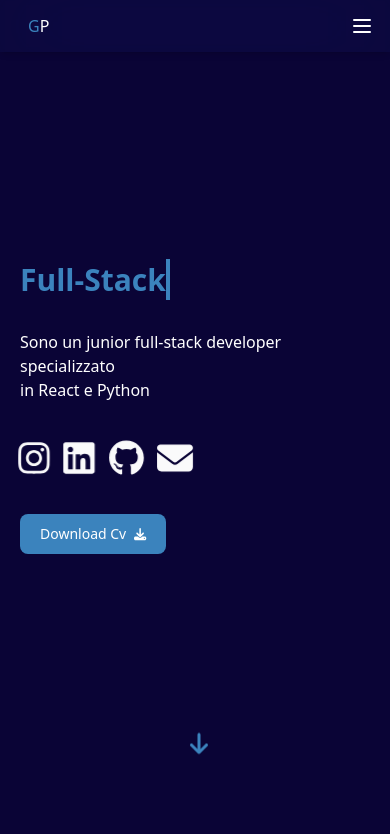
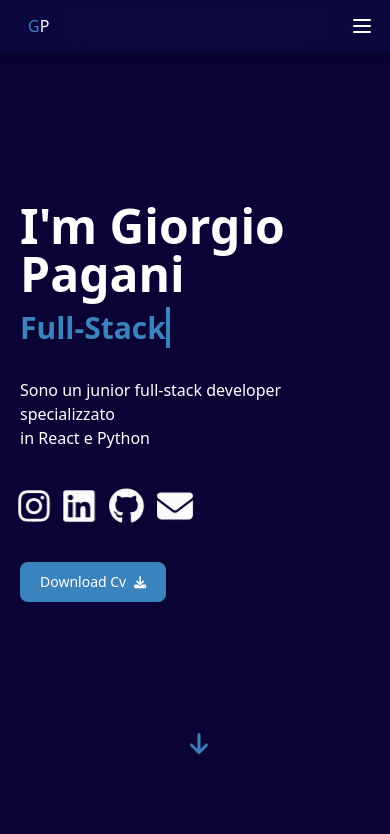
Before and after one commit to giorgiopagani17/Portfolio, a React (Vite) app: page / in a window 390 px wide. Shown: the top 834 px of the page. Built offline with nearby package versions, Linux system fonts and the light colour scheme.

Commit message:
Update HomeMobile.jsx

```diff
--- a/src/Mobile/HomeMobile.jsx
+++ b/src/Mobile/HomeMobile.jsx
@@ -94,6 +94,7 @@ const Home = () => {
       <div className="flex items-center justify-center custom-min-height gap-x-[10%] mt-[-2%]" itemProp="mainContentOfPage">
         <Card color="transparent" shadow={false} className="slide-in-left">
           <CardBody className="mb-6 pl-5 text-white md:text-center">
+            <h1><strong className="text-white text-5xl md:text-7xl lg:text-8xl">I'm Giorgio Pagani</strong></h1>
             <h2 className="mt-3 h-7"><strong id="text" className="text-[#3b83bd] text-3xl md:text-5xl lg:text-6xl" itemProp="jobTitle">{typedText}</strong></h2>
             <p className="mt-10 text-base md:text-xl lg:text-2xl">Sono un junior full-stack developer specializzato <br/> in React e Python</p>
             <div className="mt-10">
```
